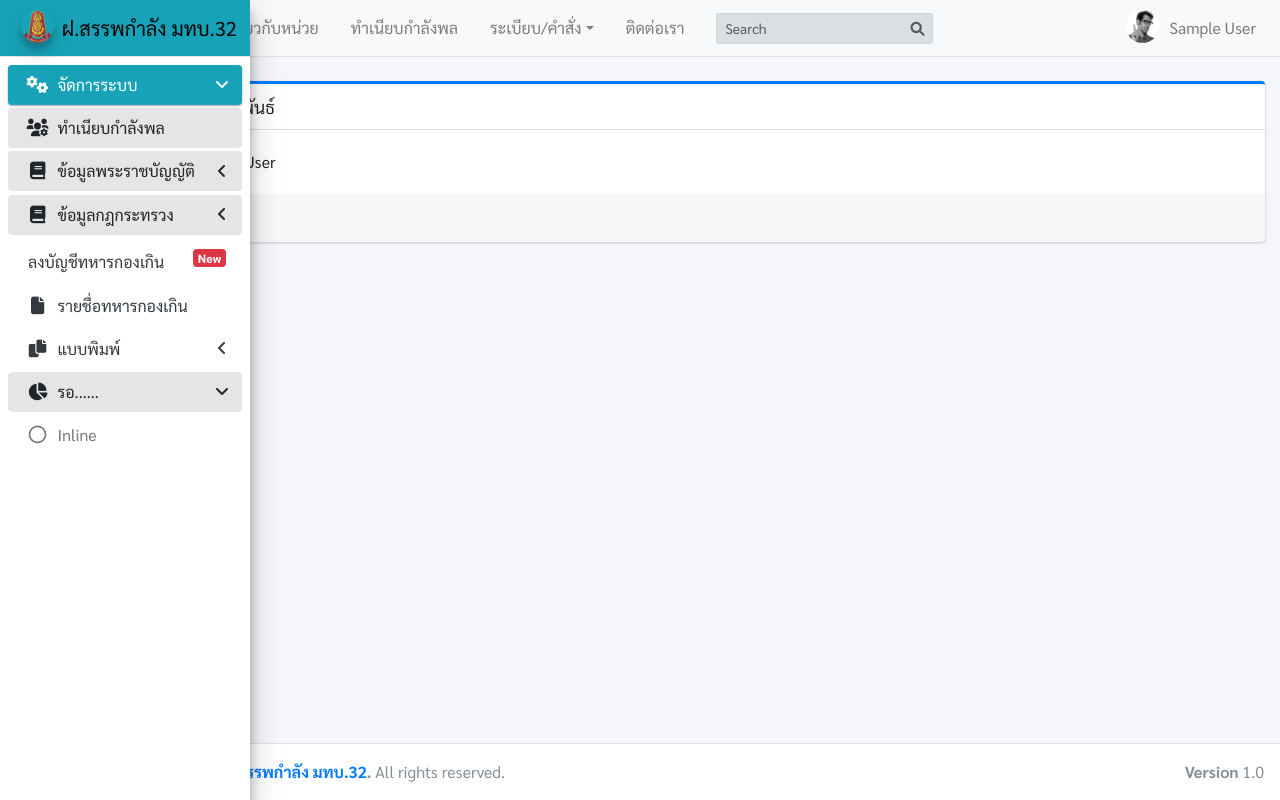
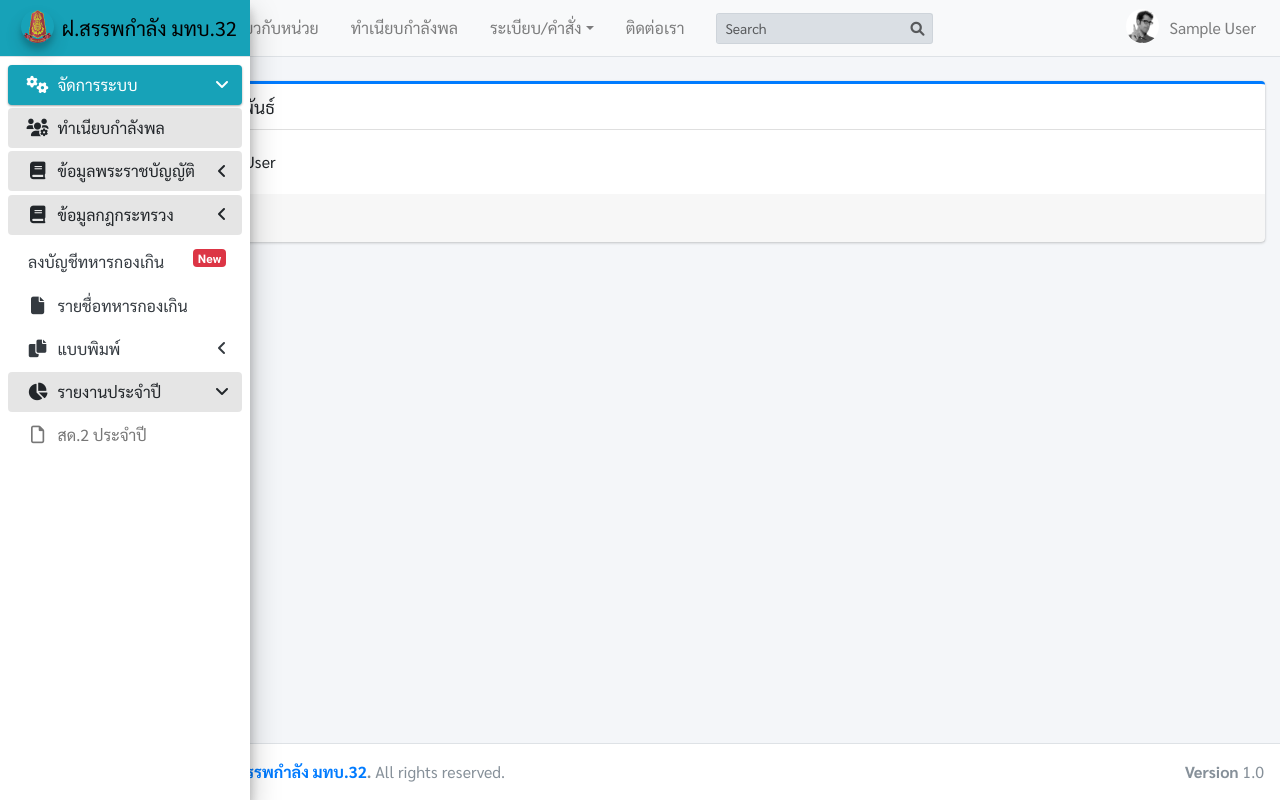
Before and after one commit to Pumin99/Sd, a PHP site: page / in a window 1280 px wide, after a click on "รายงานประจำปี". Run offline with PHP 8.4, Linux system fonts and the light colour scheme; the visitor is signed in with stand-in values (Sample User, id 1); some libraries are stand-ins or nearby versions.

Commit message:
sidebar menu

```diff
--- a/include/sidebar.php
+++ b/include/sidebar.php
@@ -102,7 +102,7 @@
             <a href="#" class="nav-link">
             <i class="nav-icon fas fa-chart-pie"></i>
             <p>
-                รอ......
+                รายงานประจำปี
                 <i class="right fas fa-angle-left"></i>
             </p>
             </a>
@@ -110,9 +110,9 @@
 
 
             <li class="nav-item">
-                <a href="pages/charts/inline.html" class="nav-link">
-                <i class="far fa-circle nav-icon"></i>
-                <p>Inline</p>
+                <a href="#" class="nav-link">
+                <i class="far fa-file nav-icon"></i>
+                <p>สด.2 ประจำปี </p>
                 </a>
             </li>
             </ul>
```
